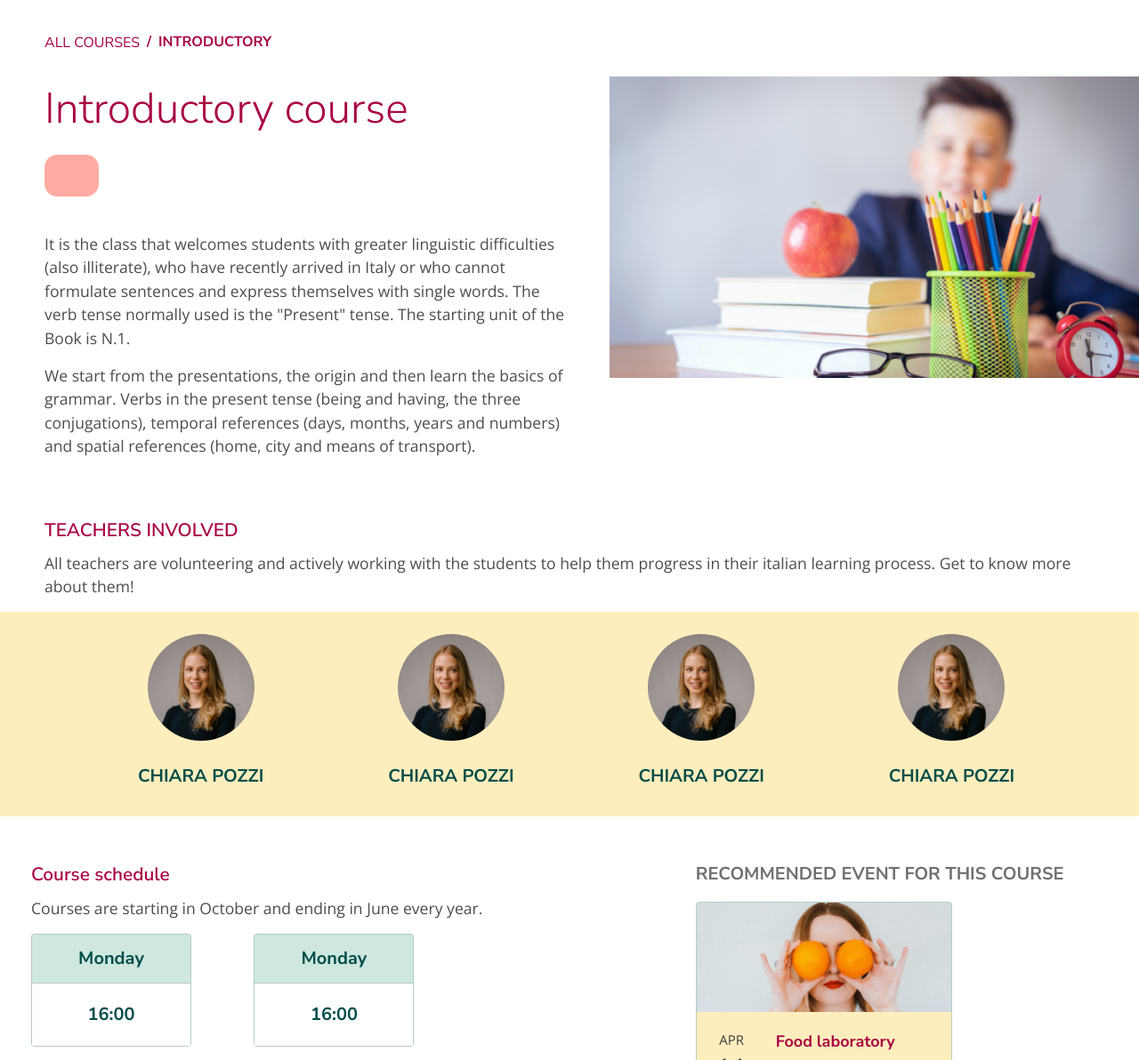
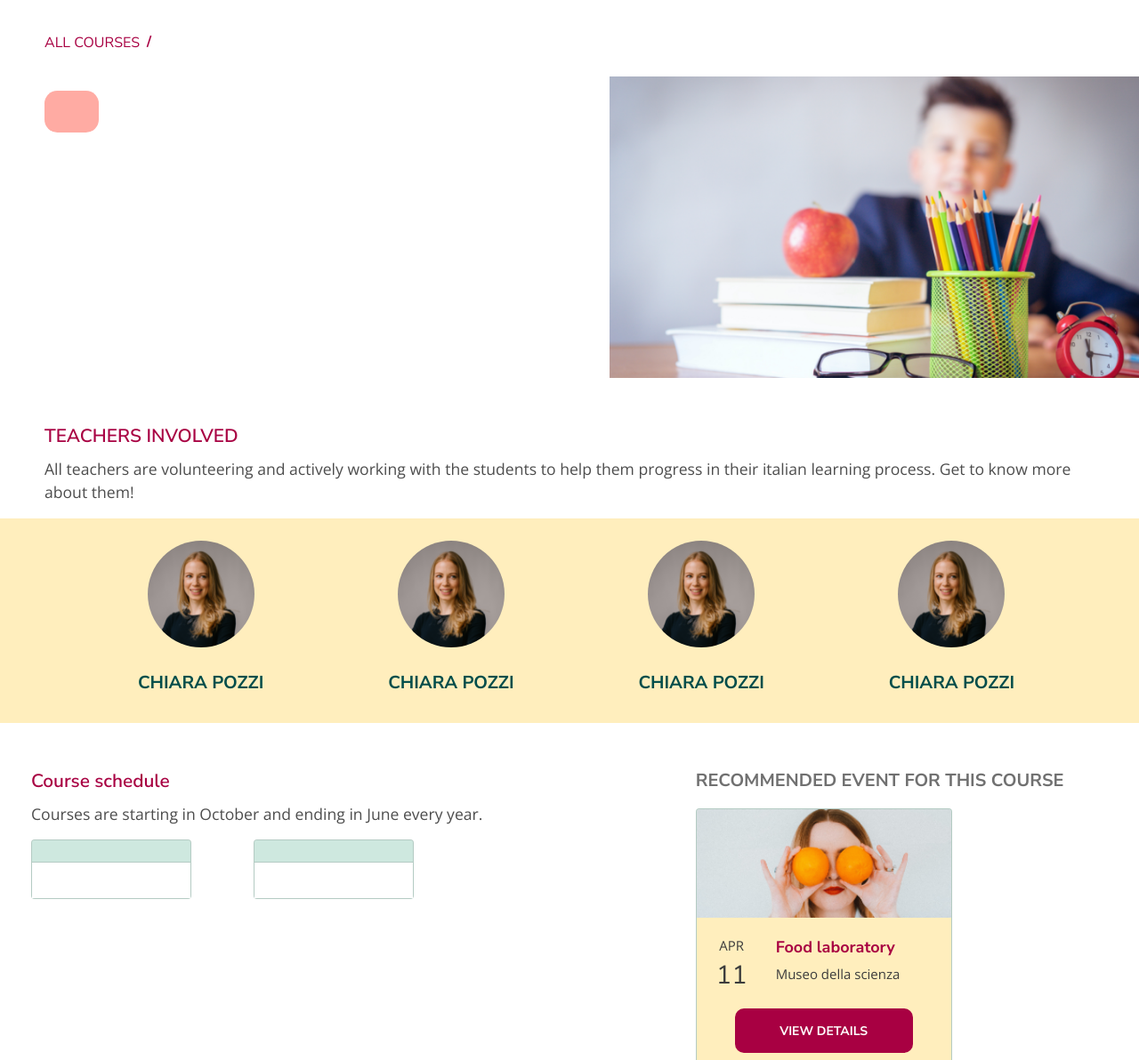
Before and after one commit to lawfriends/LAN_Hypermedia, a website: page public/pages/course.html in a window 1280 px wide. Shown: the part 108-1300 px from the top of the page at 89% size. Drawn offline with nearby package versions, Linux system fonts and the light colour scheme; no server answers.

Commit message:
updating INS-34

```diff
--- a/public/assets/js/course.js
+++ b/public/assets/js/course.js
@@ -8,8 +8,18 @@ function getCourse() {
     fetch("/v1/courses/".concat(courseId)).then(function(response) {
         return response.json();
     }).then(function(course) {
+        let {description} = course;
         console.log(course);
+        console.log(`${description}`);
+        document.querySelector(".breadcrumb .active").innerHTML = course.level;
+        console.log(document.querySelectorAll("#coursePar h1"));
+        document.querySelector("#coursePar h1").innerHTML = course.level;
         document.querySelector(".CERFlevelPar").innerHTML = course.cerf_level;
+        document.querySelector("#coursePar p.normal").innerHTML = course.description;
+        document.querySelector(".courseSchedule .card-header").innerHTML = course.day;
+        document.querySelector(".courseSchedule .overline").innerHTML = course.time;
+        document.querySelector(".courseSchedule .card-header").innerHTML = course.day;
+        document.querySelector(".courseSchedule .overline").innerHTML = course.time;
     })
 }
 
--- a/public/pages/course.html
+++ b/public/pages/course.html
@@ -31,19 +31,14 @@
         <nav aria-label="breadcrumb">
             <ol class="breadcrumb">
               <li class="breadcrumb-item"><a href="./allcourses.html">All courses</a></li>
-              <li class="breadcrumb-item active" aria-current="page">Introductory</li>
+              <li class="breadcrumb-item active" aria-current="page"></li>
             </ol>
           </nav>
         <div class="row flex-column-reverse flex-xl-row coursesIntro">
             <div class="col-xl" id="coursePar">
-                <h1>Introductory course</h1>
+                <h1 id="superTitle"></h1>
                 <div class="CERFlevel"><p class="CERFlevelPar"></p></div>
-                <p class="normal">It is the class that welcomes students with greater linguistic difficulties (also illiterate), who have recently arrived in Italy or who cannot formulate sentences and express themselves
-                     with single words. The verb tense normally used is the "Present" tense. The starting unit of the Book is N.1.
-                </p>
-                <p class="normal">We start from the presentations, the origin and then learn the basics of grammar. Verbs in the present tense (being and having, the three conjugations), temporal references (days,
-                    months, years and numbers) and spatial references (home, city and means of transport).
-                </p>
+                <p class="normal"></p>
             </div>
             <div class="col-xl" id="courseImage">
                 <img src="../assets/img/allcourses/introductory/intro-course.png">
@@ -82,17 +77,17 @@
                 <div class="row no-gutters">
                     <div class="col-3">
                         <div class="card courseSchedule" style="max-width: 18rem;">
-                            <div class="card-header">Monday</div>
+                            <div class="card-header"></div>
                             <div class="card-body">
-                              <p class="card-text overline">16:00</p>
+                              <p class="card-text overline"></p>
                             </div>
                         </div>
                     </div>
                     <div class="col">
                             <div class="card courseSchedule" style="max-width: 18rem;">
-                            <div class="card-header">Monday</div>
+                            <div class="card-header"></div>
                             <div class="card-body">
-                                <p class="card-text overline">16:00</p>
+                                <p class="card-text overline"></p>
                             </div>
                         </div>
                     </div>
```
